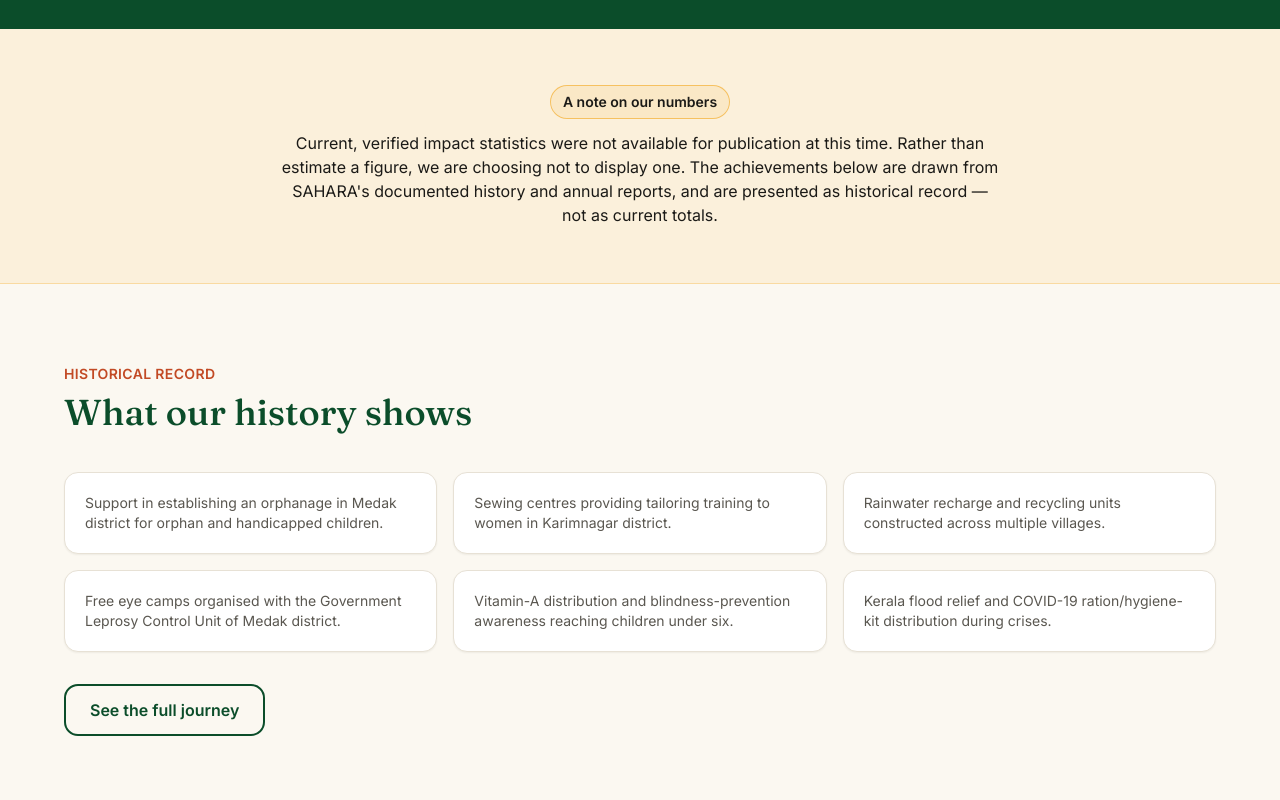
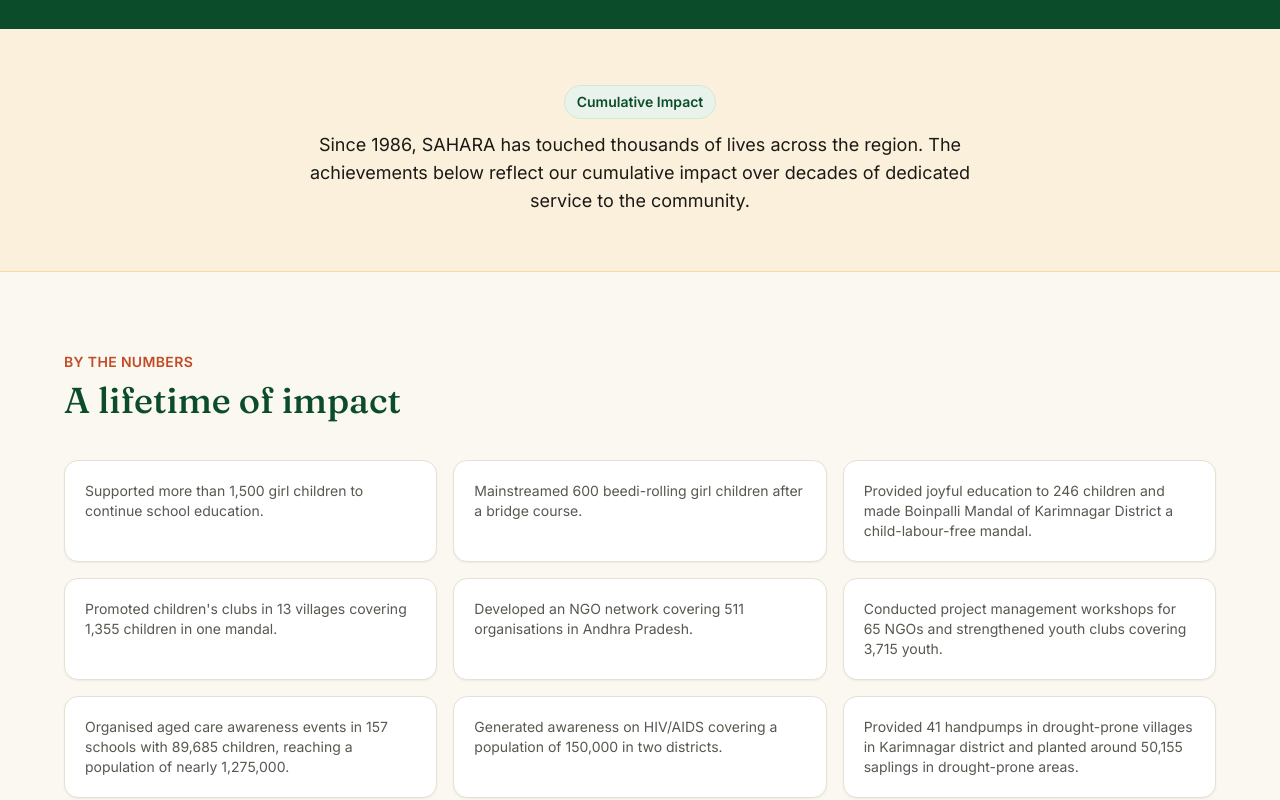
Before and after one commit to Satvik2813/SAHARA_NGO, a React (Vite) app: page /impact in a window 1280 px wide. Shown: the part 380-1180 px from the top of the page. Built offline with nearby package versions, Linux system fonts and the light colour scheme.

Commit message:
feat: add cumulative impact statistics

```diff
--- a/src/pages/Impact.tsx
+++ b/src/pages/Impact.tsx
@@ -6,12 +6,18 @@
 import { Picture } from "@/components/Picture";
 
 const historicalAchievements = [
-  "Support in establishing an orphanage in Medak district for orphan and handicapped children.",
-  "Sewing centres providing tailoring training to women in Karimnagar district.",
-  "Rainwater recharge and recycling units constructed across multiple villages.",
-  "Free eye camps organised with the Government Leprosy Control Unit of Medak district.",
-  "Vitamin-A distribution and blindness-prevention awareness reaching children under six.",
-  "Kerala flood relief and COVID-19 ration/hygiene-kit distribution during crises.",
+  "Supported more than 1,500 girl children to continue school education.",
+  "Mainstreamed 600 beedi-rolling girl children after a bridge course.",
+  "Provided joyful education to 246 children and made Boinpalli Mandal of Karimnagar District a child-labour-free mandal.",
+  "Promoted children's clubs in 13 villages covering 1,355 children in one mandal.",
+  "Developed an NGO network covering 511 organisations in Andhra Pradesh.",
+  "Conducted project management workshops for 65 NGOs and strengthened youth clubs covering 3,715 youth.",
+  "Organised aged care awareness events in 157 schools with 89,685 children, reaching a population of nearly 1,275,000.",
+  "Generated awareness on HIV/AIDS covering a population of 150,000 in two districts.",
+  "Provided 41 handpumps in drought-prone villages in Karimnagar district and planted around 50,155 saplings in drought-prone areas.",
+  "Promoted sustainable agriculture in two districts covering 25,000 farmers.",
+  "Promoted 610 Self-Help Groups with 11,123 women members.",
+  "Provided skill development and vocational training to improve employability potential for 2,355 youth.",
 ];
 
 export function Impact() {
@@ -32,21 +38,19 @@
 
       <section className="py-14 bg-marigold/10 border-b border-marigold/30">
         <div className="container-page max-w-3xl text-center">
-          <Chip variant="verify" className="mb-3">
-            A note on our numbers
+          <Chip className="mb-3">
+            Cumulative Impact
           </Chip>
-          <p className="text-ink">
-            Current, verified impact statistics were not available for publication at this time. Rather
-            than estimate a figure, we are choosing not to display one. The achievements below are drawn
-            from SAHARA's documented history and annual reports, and are presented as historical record —
-            not as current totals.
+          <p className="text-ink text-lg">
+            Since 1986, SAHARA has touched thousands of lives across the region.
+            The achievements below reflect our cumulative impact over decades of dedicated service to the community.
           </p>
         </div>
       </section>
 
       <section className="py-16 sm:py-20 bg-cream">
         <div className="container-page">
-          <SectionHeader eyebrow="Historical record" title="What our history shows" />
+          <SectionHeader eyebrow="By the numbers" title="A lifetime of impact" />
           <div className="grid sm:grid-cols-2 lg:grid-cols-3 gap-4">
             {historicalAchievements.map((a) => (
               <div key={a} className="card p-5 text-sm text-ink-muted">
```
